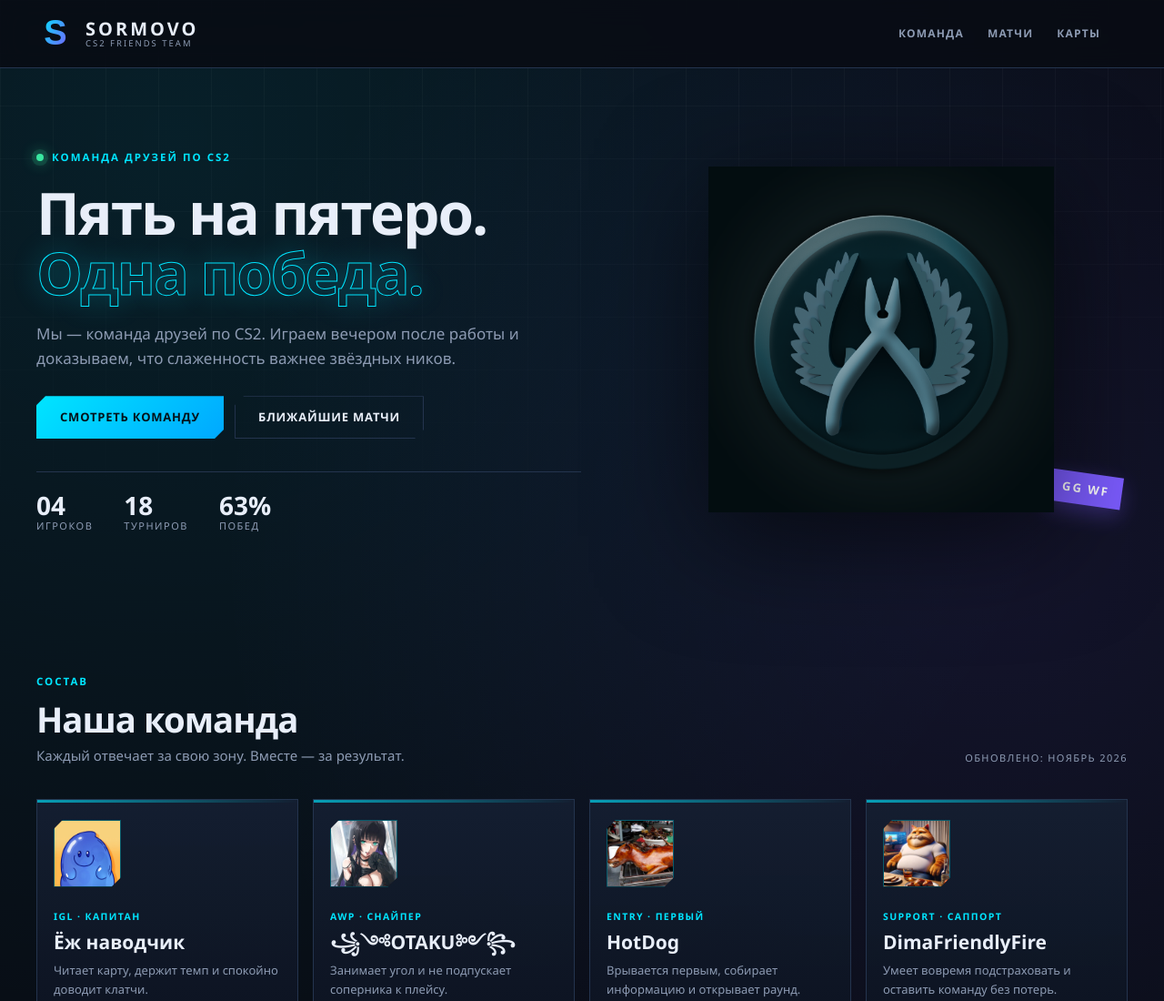
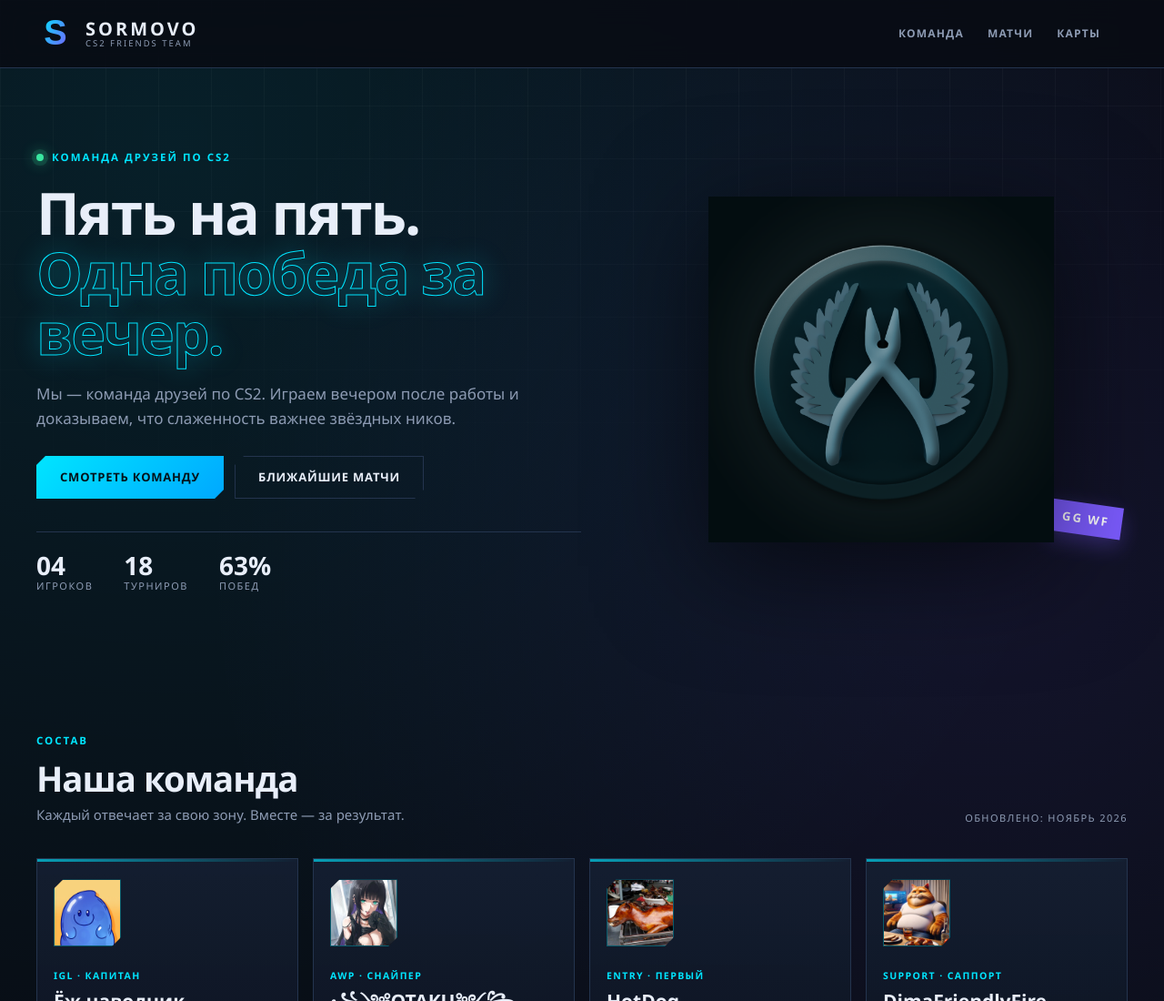
Before and after one commit to Collectioner1/cs2-friends-site, a plain HTML site: page index.html in a window 1280 px wide. Shown: the top 1100 px of the page at 91% size. Drawn offline with Linux system fonts and the light colour scheme.

Commit message:
Update hero headline

```diff
--- a/index.html
+++ b/index.html
@@ -40,7 +40,7 @@
     <div class="container hero__grid">
       <div class="hero__content">
         <span class="eyebrow"><span class="pulse"></span> Команда друзей по CS2</span>
-        <h1>Пять на пятеро.<br><em>Одна победа.</em></h1>
+        <h1>Пять на пять.<br><em>Одна победа за вечер.</em></h1>
         <p>Мы — команда друзей по CS2. Играем вечером после работы и доказываем, что слаженность важнее звёздных ников.</p>
         <div class="hero__buttons">
           <a class="btn" href="#team">Смотреть команду</a>
```
